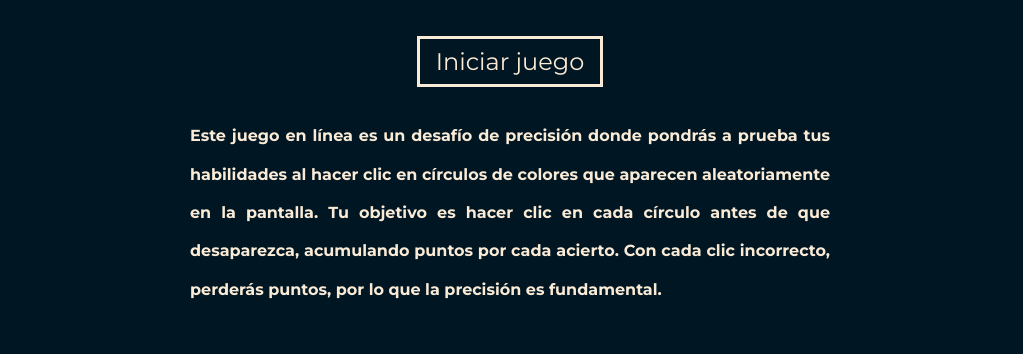
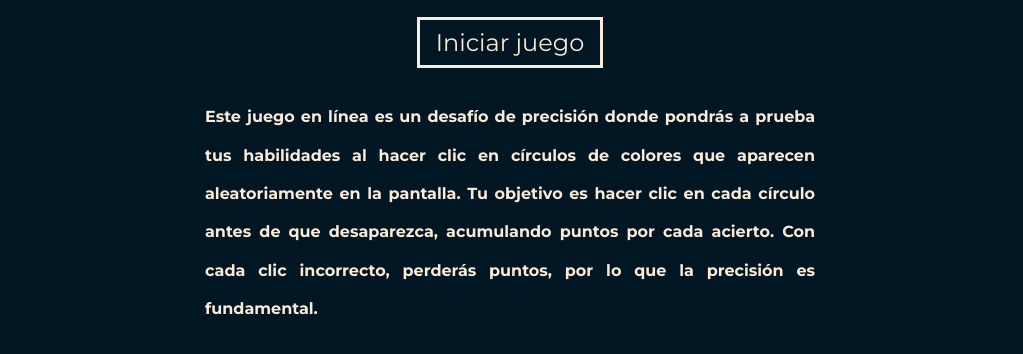
Before and after one commit to AlfredoMejia3001/aim-challenge, a plain HTML site: page index.html in a window 1280 px wide. Shown: the part 304-658 px from the top of the page, without its empty margins (130-1153 px from the left). Drawn offline with Linux system fonts and the light colour scheme.

Commit message:
fixed text

```diff
--- a/style.css
+++ b/style.css
@@ -29,9 +29,8 @@ h5 {
   text-align: justify;
   padding-top: 30px;
   max-width: 640px;
-}
-
-.container {
+  padding-left: 15px;
+  padding-right: 15px;
 }
 
 .btn {
```
